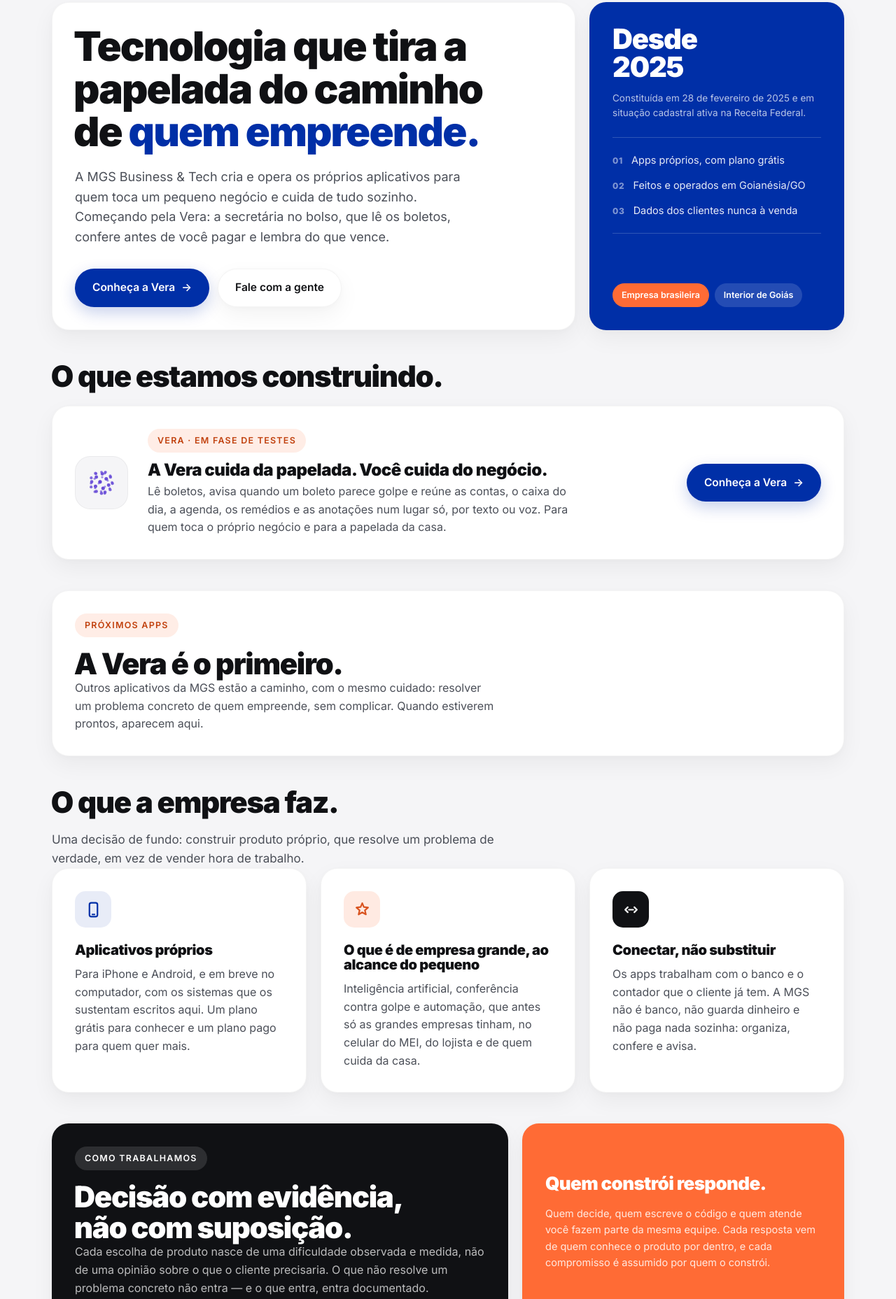
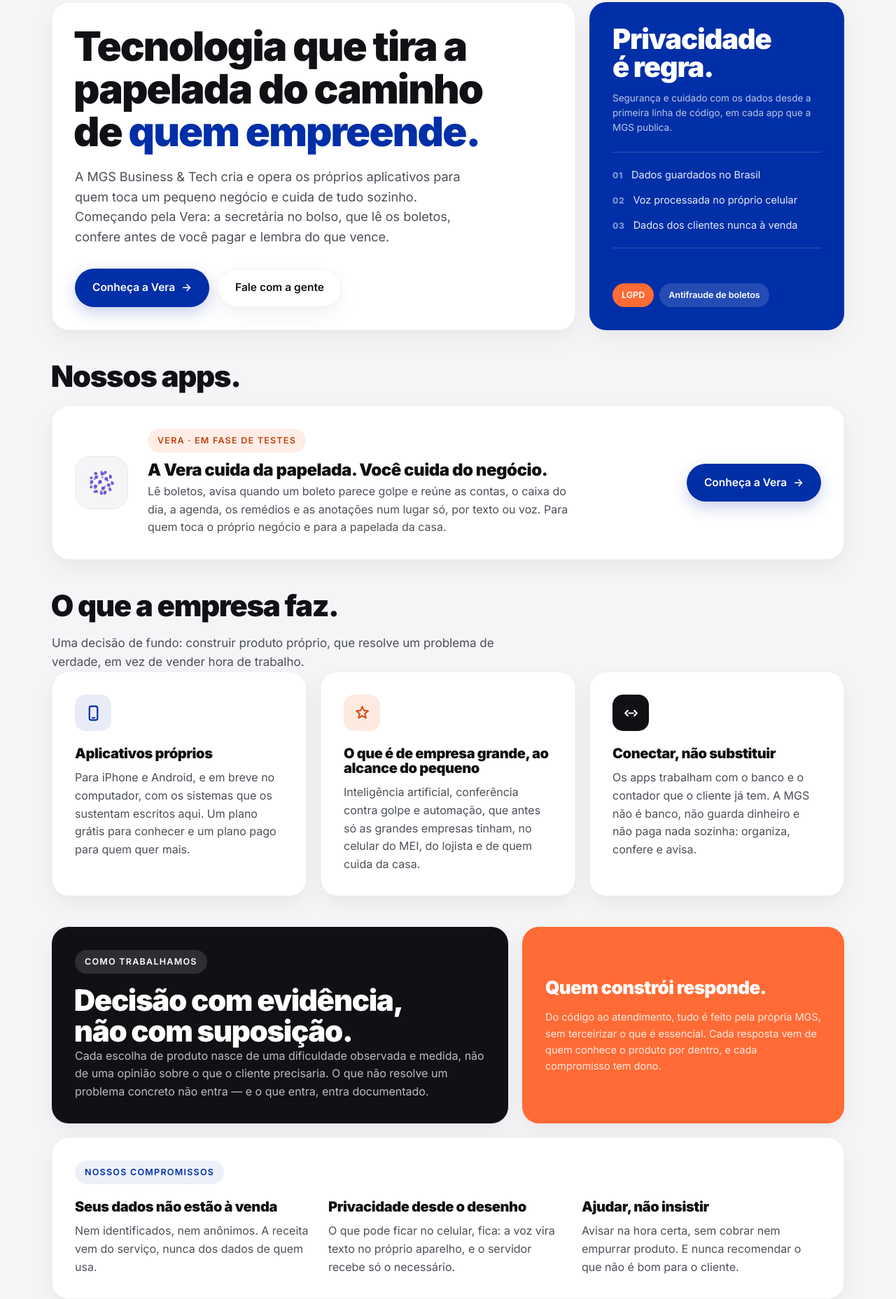
Before and after one commit to mgsbusinesstech/mgsbusinesstech-site, a plain HTML site: page index.html in a window 1280 px wide. Shown: the part 95-1952 px from the top of the page at 70% size. Drawn offline with Linux system fonts and the light colour scheme.

Commit message:
Site: tom da empresa revisto

```diff
--- a/index.html
+++ b/index.html
@@ -4,10 +4,10 @@
 <meta charset="utf-8">
 <meta name="viewport" content="width=device-width, initial-scale=1">
 <title>MGS Business &amp; Tech — Apps que tiram a papelada do caminho de quem empreende</title>
-<meta name="description" content="A MGS Business &amp; Tech é uma empresa de tecnologia de Goianésia, Goiás, que cria e opera aplicativos próprios para quem toca um pequeno negócio e para a papelada da vida adulta, começando pela Vera.">
+<meta name="description" content="A MGS Business &amp; Tech é uma empresa brasileira de tecnologia que cria e opera aplicativos próprios para quem toca um pequeno negócio e para a papelada da vida adulta, começando pela Vera.">
 <link rel="canonical" href="https://mgsbusinesstech.com.br/">
 <meta property="og:title" content="MGS Business &amp; Tech">
-<meta property="og:description" content="Apps próprios para quem toca um pequeno negócio, feitos em Goianésia, Goiás.">
+<meta property="og:description" content="Apps próprios para quem toca um pequeno negócio e cuida de tudo sozinho.">
 <meta property="og:url" content="https://mgsbusinesstech.com.br/">
 <meta property="og:type" content="website">
 <meta property="og:locale" content="pt_BR">
@@ -231,20 +231,20 @@
 
       <div class="block side c4 rv">
         <div>
-          <div class="big">Desde<br>2025</div>
+          <div class="big">Privacidade<br>é regra.</div>
           <p class="lbl" style="margin:14px 0 0">
-            Constituída em 28 de fevereiro de 2025 e em situação cadastral ativa na
-            Receita Federal.
+            Segurança e cuidado com os dados desde a primeira linha de código, em cada app
+            que a MGS publica.
           </p>
         </div>
         <ul class="minilist">
-          <li><span aria-hidden="true">01</span> Apps próprios, com plano grátis</li>
-          <li><span aria-hidden="true">02</span> Feitos e operados em Goianésia/GO</li>
+          <li><span aria-hidden="true">01</span> Dados guardados no Brasil</li>
+          <li><span aria-hidden="true">02</span> Voz processada no próprio celular</li>
           <li><span aria-hidden="true">03</span> Dados dos clientes nunca à venda</li>
         </ul>
         <div class="chips">
-          <span class="chip t">Empresa brasileira</span>
-          <span class="chip">Interior de Goiás</span>
+          <span class="chip t">LGPD</span>
+          <span class="chip">Antifraude de boletos</span>
         </div>
       </div>
 
@@ -255,7 +255,7 @@
   <section id="apps">
     <div class="wrap">
       <div class="sec-head rv">
-        <h2>O que estamos construindo.</h2>
+        <h2>Nossos apps.</h2>
       </div>
       <a class="block app c12 rv" href="/usevera/" aria-label="Vera: conheça o app">
         <span class="appico" aria-hidden="true"><svg data-sinal viewBox="0 0 40 40"></svg></span>
@@ -266,20 +266,6 @@
         </div>
         <span class="btn btn-primary">Conheça a Vera <span class="arw">→</span></span>
       </a>
-    </div>
-  </section>
-
-  <!-- ============ PRÓXIMOS APPS ============ -->
-  <section>
-    <div class="wrap bento">
-      <div class="block c12 rv">
-        <span class="kicker orange">Próximos apps</span>
-        <h2>A Vera é o primeiro.</h2>
-        <p class="sub">
-          Outros aplicativos da MGS estão a caminho, com o mesmo cuidado: resolver um problema
-          concreto de quem empreende, sem complicar. Quando estiverem prontos, aparecem aqui.
-        </p>
-      </div>
     </div>
   </section>
 
@@ -347,9 +333,9 @@
       <div class="block quote c5 rv">
         <p class="q">Quem constrói responde.</p>
         <p class="qs">
-          Quem decide, quem escreve o código e quem atende você fazem parte da mesma equipe.
-          Cada resposta vem de quem conhece o produto por dentro, e cada compromisso é
-          assumido por quem o constrói.
+          Do código ao atendimento, tudo é feito pela própria MGS, sem terceirizar o que é
+          essencial. Cada resposta vem de quem conhece o produto por dentro, e cada
+          compromisso tem dono.
         </p>
       </div>
 
@@ -368,7 +354,7 @@
   <section id="empresa">
     <div class="wrap">
       <div class="sec-head overlap rv">
-        <h2>Registro, endereço<br>e nome completo.</h2>
+        <h2>Uma empresa que você<br>pode conferir.</h2>
       </div>
 
       <div class="bento">
@@ -403,15 +389,11 @@
       </div>
 
       <div class="bento">
-        <div class="block cc c4 rv">
+        <div class="block cc c6 rv">
           <p class="k">E-mail</p>
           <p class="v"><a href="mailto:contato@mgsbusinesstech.com.br">contato@mgsbusinesstech.com.br</a></p>
         </div>
-        <div class="block cc c4 rv">
-          <p class="k">Telefone</p>
-          <p class="v"><a href="tel:+5562996876373">+55 (62) 99687-6373</a></p>
-        </div>
-        <div class="block cc c4 rv">
+        <div class="block cc c6 rv">
           <p class="k">Endereço</p>
           <p class="v">Avenida Goiás, 289-A<br>Carrilho — Goianésia/GO<br>CEP 76380-745</p>
         </div>
@@ -424,7 +406,7 @@
 <footer>
   <div class="wrap">
     <p class="fbrand">MGS Business &amp; Tech</p>
-    <p>Empresa brasileira de tecnologia. Goianésia, Goiás.</p>
+    <p>Tecnologia para quem empreende.</p>
     <div class="legal">
       <p><strong style="color:var(--ink-2)">MGS SOLUÇÕES E NEGÓCIOS LTDA.</strong> — CNPJ 59.705.162/0001-78</p>
       <p>Avenida Goiás, 289-A — Carrilho — Goianésia/GO — CEP 76380-745 — Brasil</p>
```
Also changed, not shown: usevera/index.html (+2 -2 lines).
